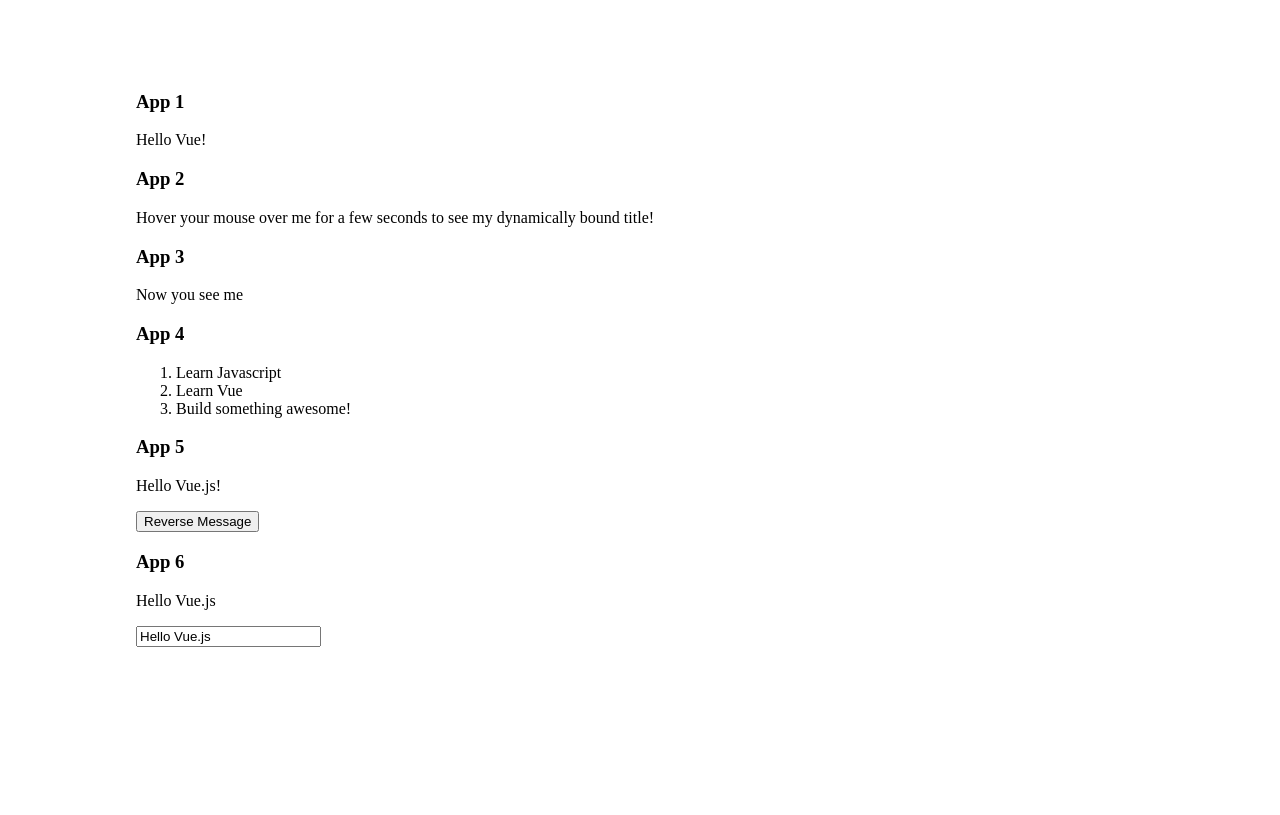
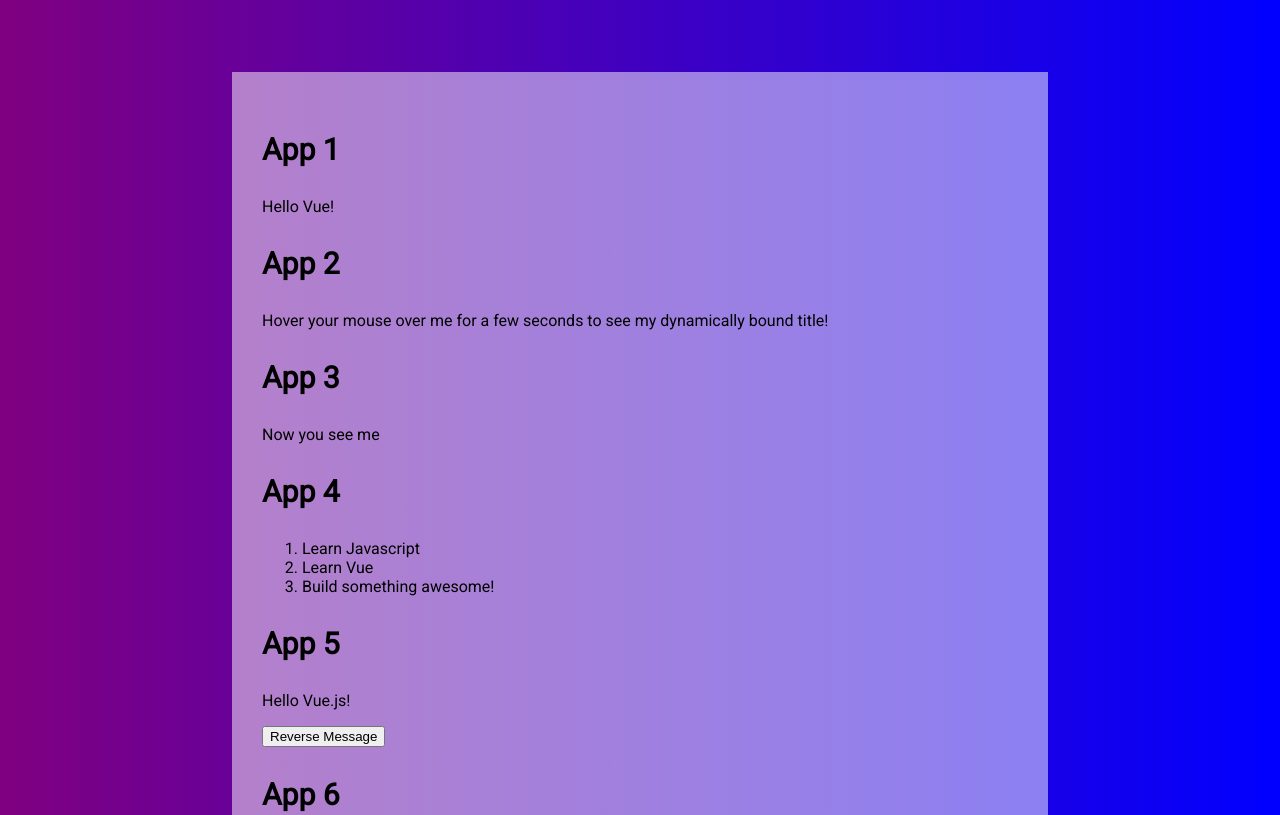
Before and after one commit to rboddy/LearningVue, a plain HTML site: page index.html in a window 1280 px wide. Shown: the top 815 px of the page. Drawn offline with nearby package versions, Linux system fonts and the light colour scheme.

Commit message:
Adding in some styling so these don't look so ugly. Not sure how CSS works with Vue yet so I had to use a style tag.

```diff
--- a/index.html
+++ b/index.html
@@ -6,6 +6,7 @@
     <meta http-equiv="X-UA-Compatible" content="ie=edge">
     <title>Testing Vue.js</title>
     <script src="https://cdn.jsdelivr.net/npm/vue/dist/vue.js"></script>
+    <link href="https://fonts.googleapis.com/css?family=Roboto" rel="stylesheet">
 </head>
 
 <style>
@@ -13,10 +14,28 @@
         padding-left: 10%;
         padding-right: 10%;
         padding-top: 5%;
+        padding-bottom: 5%;
+        background: linear-gradient(to right, purple , blue);
+        color: black;
+        font-family: 'Roboto', sans-serif;
+    }
+    h3 {
+        font-family: 'Roboto', sans-serif;
+        font-size: 30px;
+    }
+
+    .apps {
+        width: 75%;
+        margin: 0 auto;
+        background-color: rgba(255,255,255,50%);
+        padding: 30px;
+
     }
 </style>
 
 <body>
+
+    <div class="apps">
 
         <h3>App 1</h3>
 
@@ -59,6 +78,8 @@
         <div id="app-6">
             <p>{{ message }}</p>
             <input v-model="message">
+        </div>
+
     </div>
 
     <script>
```
Lines whose indentation alone changed are shown as unchanged.
